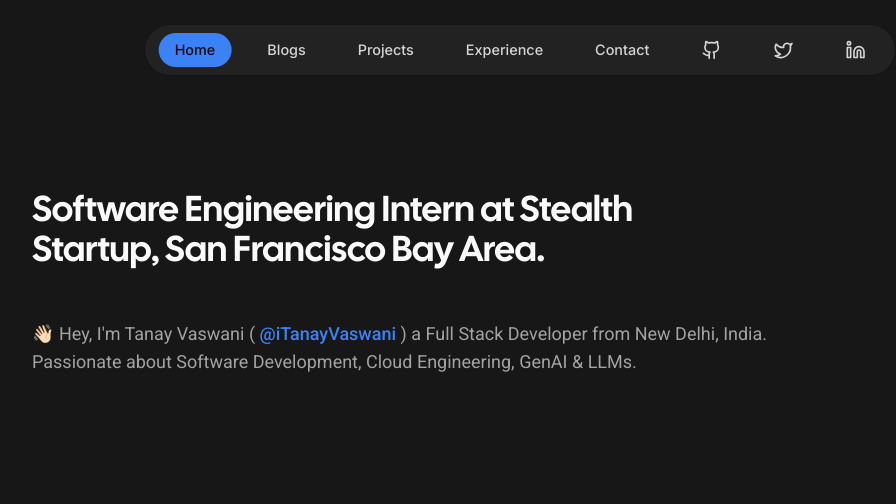
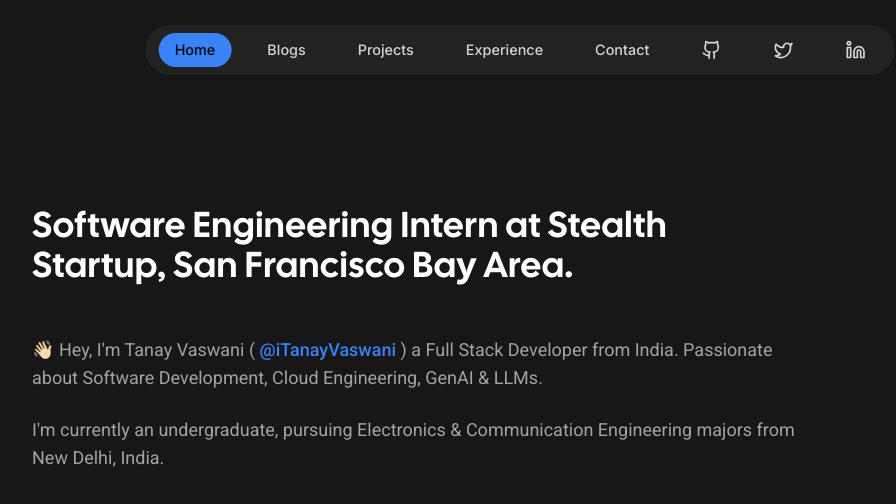
Before and after one commit to srijanbahal/Portfolio, a Next.js app: page / in a window 1280 px wide. Shown: the top 504 px of the page, without its empty margins (120-1016 px from the left). Built offline with nearby package versions, Linux system fonts and the light colour scheme.

Commit message:
feat: Hero Section

```diff
--- a/app/layout.tsx
+++ b/app/layout.tsx
@@ -29,7 +29,7 @@ export default function RootLayout({
         >
           <ActiveSectionContextProvider>
             <Navbar />
-            <main className="pt-48 pb-20">{children}</main>
+            <main className="pt-36 md:pt-48 pb-20">{children}</main>
           </ActiveSectionContextProvider>
         </ThemeProvider>
       </body>
--- a/components/hero/hero-section.tsx
+++ b/components/hero/hero-section.tsx
@@ -1,6 +1,7 @@
 import { cn } from "@/lib/utils";
 import { Poppins, Roboto } from "next/font/google";
 import localFont from "next/font/local";
+import { TextGenerateEffect } from "../ui/text-generate-effect";
 
 const headingFont = localFont({
   src: "../../public/fonts/font.woff2",
@@ -20,19 +21,33 @@ const HeroSection = () => {
           headingFont.className
         )}
       >
-        Software Engineering Intern at Stealth Startup, San Francisco Bay Area.
+        <TextGenerateEffect
+          delay={0.2}
+          textColor={""}
+          words="Software Engineering Intern at Stealth Startup, San Francisco Bay Area."
+        />
       </h1>
 
       <p
         className={cn(
-          "text-lg text-neutral-400 md:max-w-screen-md",
+          "text-lg text-neutral-400 md:max-w-screen-md mb-3 md:mb-6",
           poppins.className
         )}
       >
         👋🏻 Hey, I&apos;m Tanay Vaswani (
         <span className="text-blue-500 font-medium"> @iTanayVaswani </span>) a
-        Full Stack Developer from New Delhi, India. Passionate about Software
-        Development, Cloud Engineering, GenAI & LLMs.
+        Full Stack Developer from India. Passionate about Software Development,
+        Cloud Engineering, GenAI & LLMs.
+      </p>
+
+      <p
+        className={cn(
+          "text-lg text-neutral-400 md:max-w-screen-md mb-3 md:mb-8",
+          poppins.className
+        )}
+      >
+        I&apos;m currently an undergraduate, pursuing Electronics &
+        Communication Engineering majors from New Delhi, India.
       </p>
     </div>
   );
--- a/components/ui/text-generate-effect.tsx
+++ b/components/ui/text-generate-effect.tsx
@@ -6,9 +6,13 @@ import { cn } from "@/lib/utils";
 export const TextGenerateEffect = ({
   words,
   className,
+  delay,
+  textColor,
 }: {
   words: string;
   className?: string;
+  delay: number;
+  textColor: string;
 }) => {
   const [scope, animate] = useAnimate();
   let wordsArray = words.split(" ");
@@ -20,7 +24,7 @@ export const TextGenerateEffect = ({
       },
       {
         duration: 2,
-        delay: stagger(0.2),
+        delay: stagger(delay),
       }
     );
   }, [scope.current]);
@@ -32,7 +36,7 @@ export const TextGenerateEffect = ({
           return (
             <motion.span
               key={word + idx}
-              className="dark:text-white text-black opacity-0"
+              className={cn("opacity-0", textColor)}
             >
               {word}{" "}
             </motion.span>
@@ -45,7 +49,7 @@ export const TextGenerateEffect = ({
   return (
     <div className={cn("font-bold", className)}>
       <div className="mt-4">
-        <div className=" dark:text-white text-black text-2xl leading-snug tracking-wide">
+        <div className=" dark:text-white text-black text-2xl md:text-4xl leading-snug tracking-wide">
           {renderWords()}
         </div>
       </div>
```
